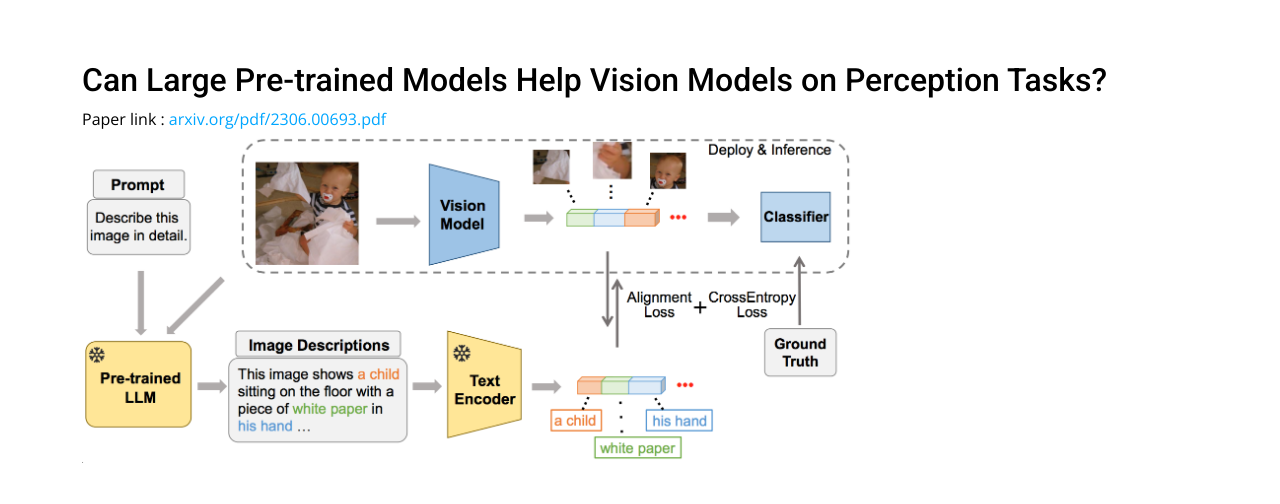
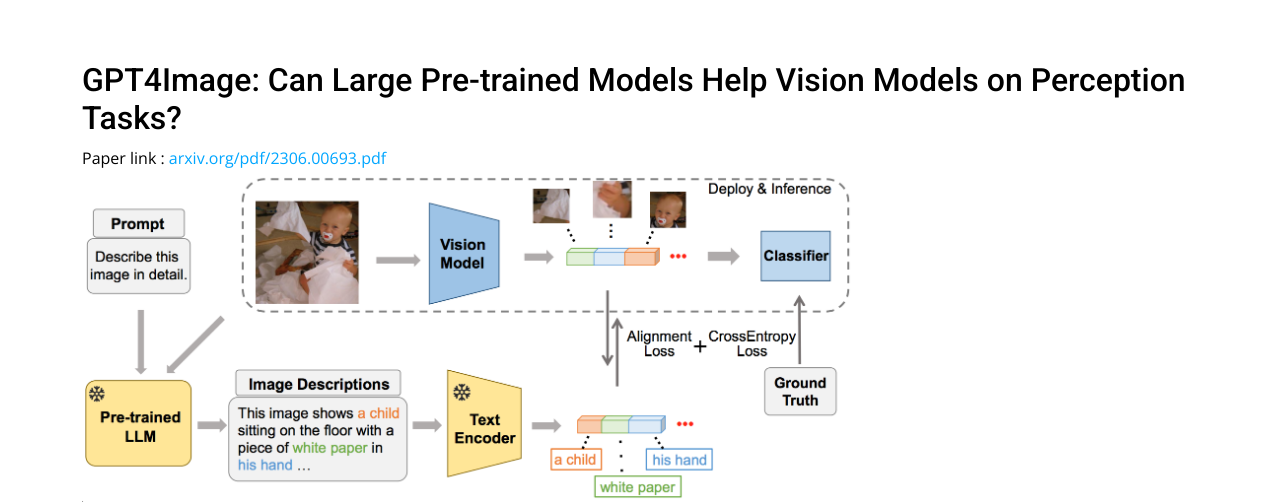
Before and after one commit to dingning97/imagenet-descriptions, a plain HTML site: page index.html in a window 1280 px wide. Shown: the top 504 px of the page. Drawn offline with nearby package versions, Linux system fonts and the light colour scheme.

Commit message:
Update index.html

```diff
--- a/index.html
+++ b/index.html
@@ -53,7 +53,7 @@
     <section class="about">
       <div class="container">
 
-        <div class="row-md-12"><h2>Can Large Pre-trained Models Help Vision Models on Perception Tasks? </h2></div>
+        <div class="row-md-12"><h2>GPT4Image: Can Large Pre-trained Models Help Vision Models on Perception Tasks? </h2></div>
 
         <div class="row-md-12">Paper link : <a href="https://arxiv.org/pdf/2306.00693.pdf" target="_blank">arxiv.org/pdf/2306.00693.pdf</a></div>
 
```
